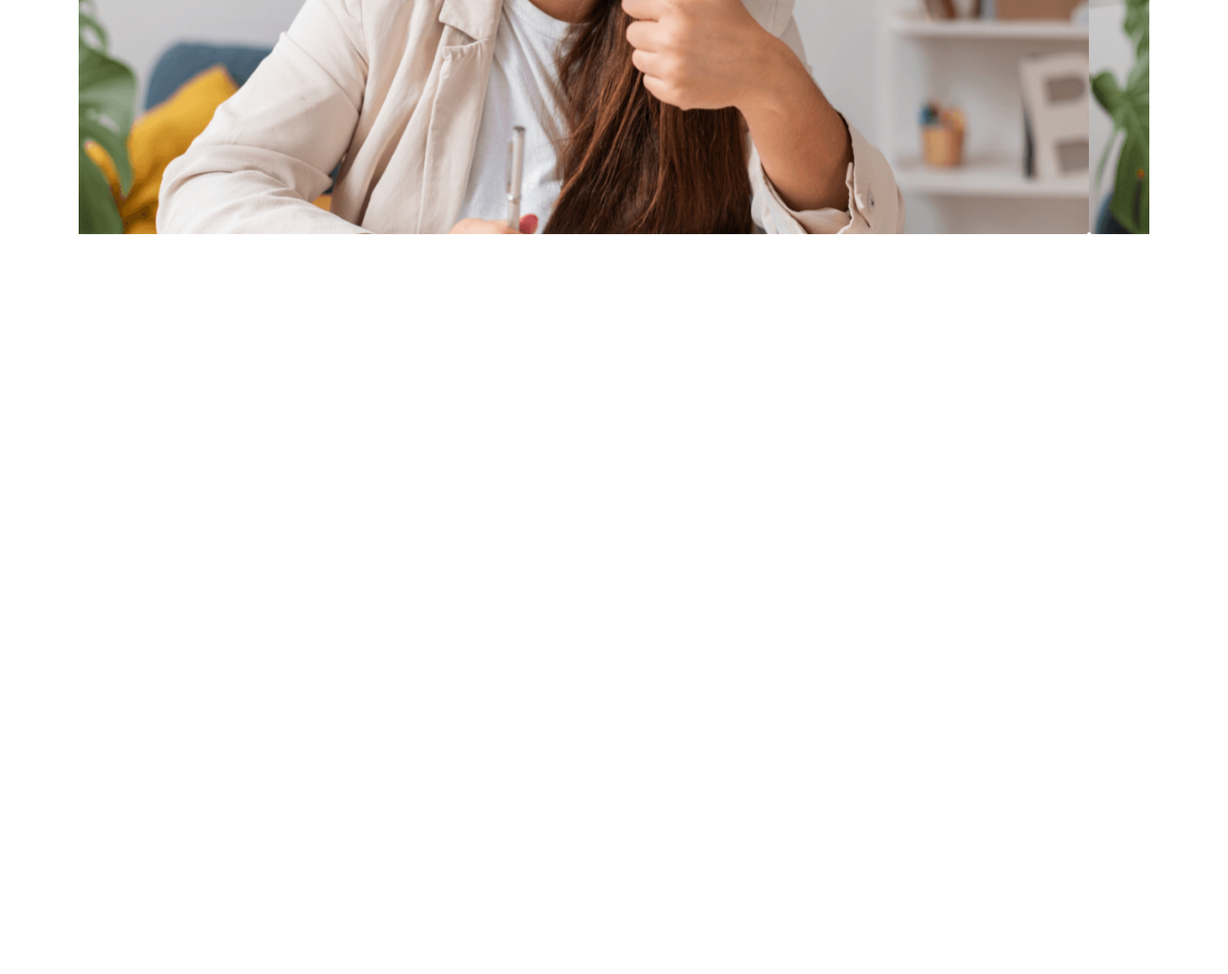
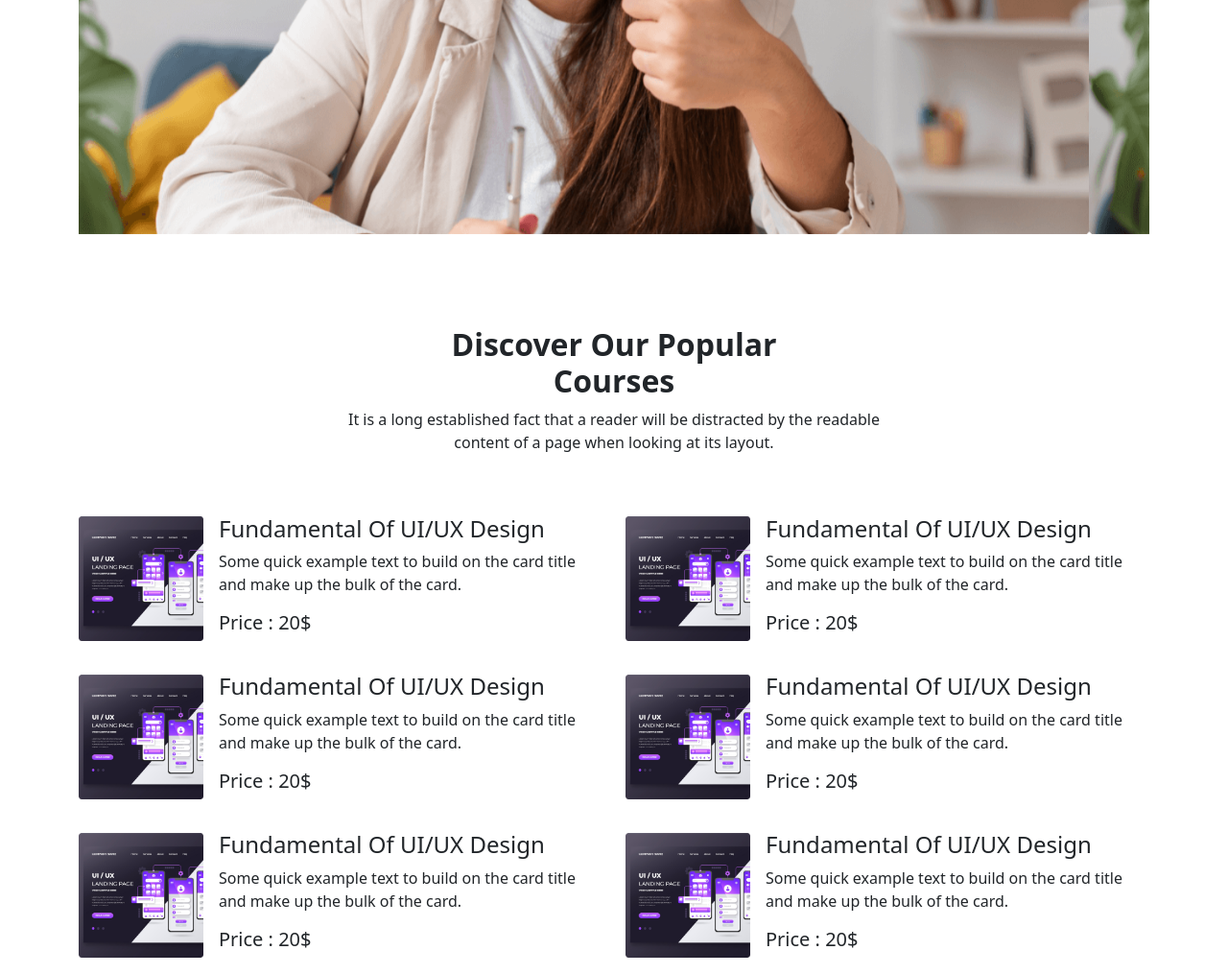
Before and after one commit to ahmadullahtonmoy/ed-tech-bootstrap, a plain HTML site: page index.html in a window 1280 px wide. Shown: the part 500-1515 px from the top of the page at 96% size. Before the commit the page ends 800 px from the top, so only its background shows below. Drawn offline with nearby package versions, Linux system fonts and the light colour scheme.

Commit message:
style shit , courses (as dummy structure) added

```diff
--- a/index.html
+++ b/index.html
@@ -7,9 +7,11 @@
     <title>Education Tech</title>
     <!-- bootstrap css cdn link -->
     <link href="https://cdn.jsdelivr.net/npm/bootstrap@5.2.2/dist/css/bootstrap.min.css" rel="stylesheet" integrity="sha384-Zenh87qX5JnK2Jl0vWa8Ck2rdkQ2Bzep5IDxbcnCeuOxjzrPF/et3URy9Bv1WTRi" crossorigin="anonymous">
+    <link rel="stylesheet" href="style.css">
 </head>
 <body>
-    <header class="container">
+  <!-- header start -->
+    <header class="container mb-5">
         <!-- navbar and title start -->
         <section class="d-flex justify-content-between my-5">
             <h1>Pro Education</h1>
@@ -40,6 +42,7 @@
               <button class="px-5 rounded fw-bold text-primary border-primary">Register</button>
         </section>
         <!-- navbar and title end -->
+
         <!-- slider (carousel) start -->
         <section>
             <div id="carouselExampleControls" class="carousel slide" data-bs-ride="carousel">
@@ -64,7 +67,84 @@
                 </button>
               </div>
         </section>
+        <!-- slider (carousel) end -->
     </header>
+    <!-- header end -->
+
+    <!-- main body start -->
+    <main class="container pt-5">
+      <!-- courses section start -->
+      <section class="text-center mb-5">
+        <h2 class="fw-bold">Discover Our Popular <br> Courses</h2>
+        <p>It is a long established fact that a reader will be distracted by the readable <br> content of a page when looking at its layout.</p>
+      </section>
+      <!-- courses section end -->
+
+      <!-- courses start -->
+      <section class="">
+        <!-- a single row -->
+        <div class="row">
+          <div class="course d-flex align-items-center col">
+            <img class="box-img" src="images/course/course-1.png" alt="">
+            <div class="p-3">
+              <h4>Fundamental Of UI/UX Design</h4>
+              <p>Some quick example text to build on the card title and make up the bulk of the card.</p>
+              <h5>Price : 20$</h5>
+            </div>
+          </div>
+          <div class="course d-flex align-items-center col">
+            <img class="box-img" src="images/course/course-1.png" alt="">
+            <div class="p-3">
+              <h4>Fundamental Of UI/UX Design</h4>
+              <p>Some quick example text to build on the card title and make up the bulk of the card.</p>
+              <h5>Price : 20$</h5>
+            </div>
+          </div>
+        </div>
+        <!-- a single row -->
+        <div class="row">
+          <div class="course d-flex align-items-center col">
+            <img class="box-img" src="images/course/course-1.png" alt="">
+            <div class="p-3">
+              <h4>Fundamental Of UI/UX Design</h4>
+              <p>Some quick example text to build on the card title and make up the bulk of the card.</p>
+              <h5>Price : 20$</h5>
+            </div>
+          </div>
+          <div class="course d-flex align-items-center col">
+            <img class="box-img" src="images/course/course-1.png" alt="">
+            <div class="p-3">
+              <h4>Fundamental Of UI/UX Design</h4>
+              <p>Some quick example text to build on the card title and make up the bulk of the card.</p>
+              <h5>Price : 20$</h5>
+            </div>
+          </div>
+        </div>
+        <!-- a single row -->
+        <div class="row">
+          <div class="course d-flex align-items-center col">
+            <img class="box-img" src="images/course/course-1.png" alt="">
+            <div class="p-3">
+              <h4>Fundamental Of UI/UX Design</h4>
+              <p>Some quick example text to build on the card title and make up the bulk of the card.</p>
+              <h5>Price : 20$</h5>
+            </div>
+          </div>
+          <div class="course d-flex align-items-center col">
+            <img class="box-img" src="images/course/course-1.png" alt="">
+            <div class="p-3">
+              <h4>Fundamental Of UI/UX Design</h4>
+              <p>Some quick example text to build on the card title and make up the bulk of the card.</p>
+              <h5>Price : 20$</h5>
+            </div>
+          </div>
+        </div>
+      </section>
+      <!-- courses end -->
+
+    </main>
+    <!-- main body end -->
+
     <!-- bootstrap js cdn link -->
     <script src="https://cdn.jsdelivr.net/npm/bootstrap@5.2.2/dist/js/bootstrap.bundle.min.js" integrity="sha384-OERcA2EqjJCMA+/3y+gxIOqMEjwtxJY7qPCqsdltbNJuaOe923+mo//f6V8Qbsw3" crossorigin="anonymous"></script>
 </body>
--- /dev/null
+++ b/style.css
@@ -0,0 +1,4 @@
+.box-img{
+    height: 130px;
+    width: 130px;
+}
```
